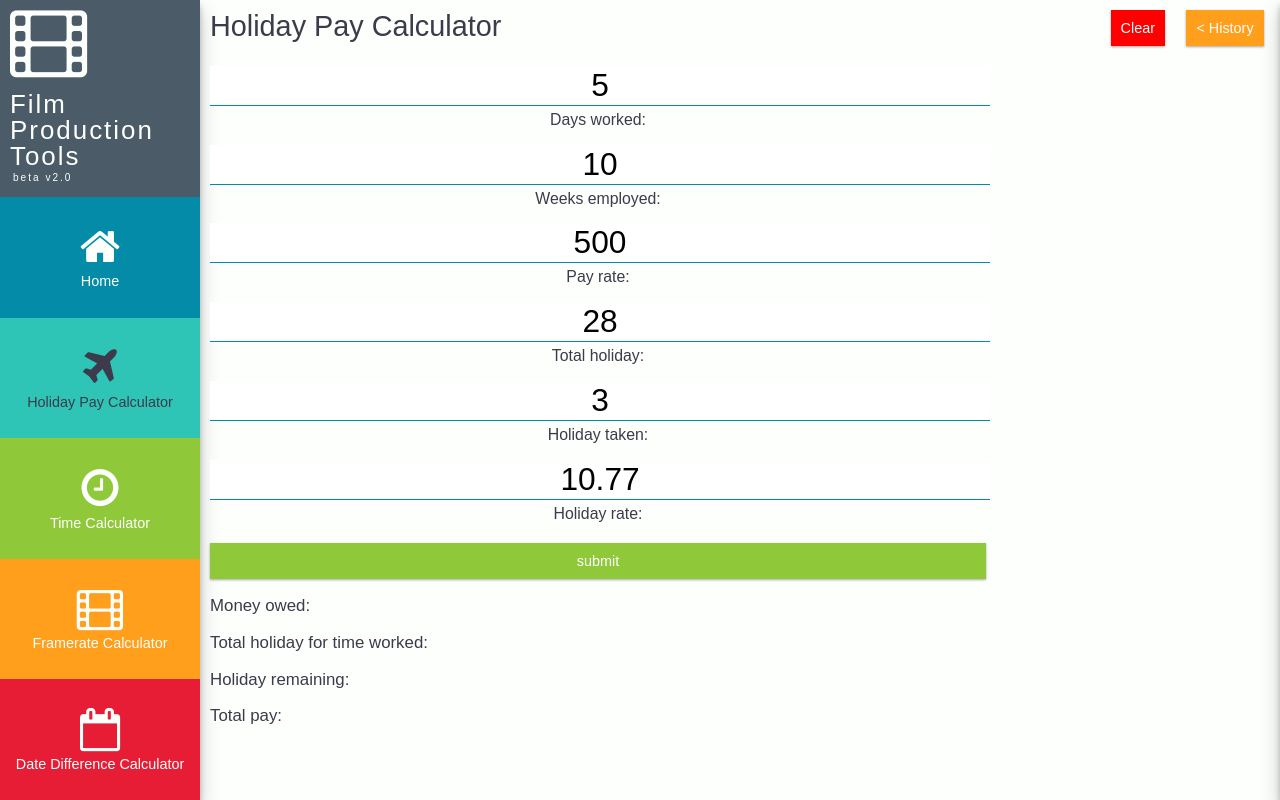
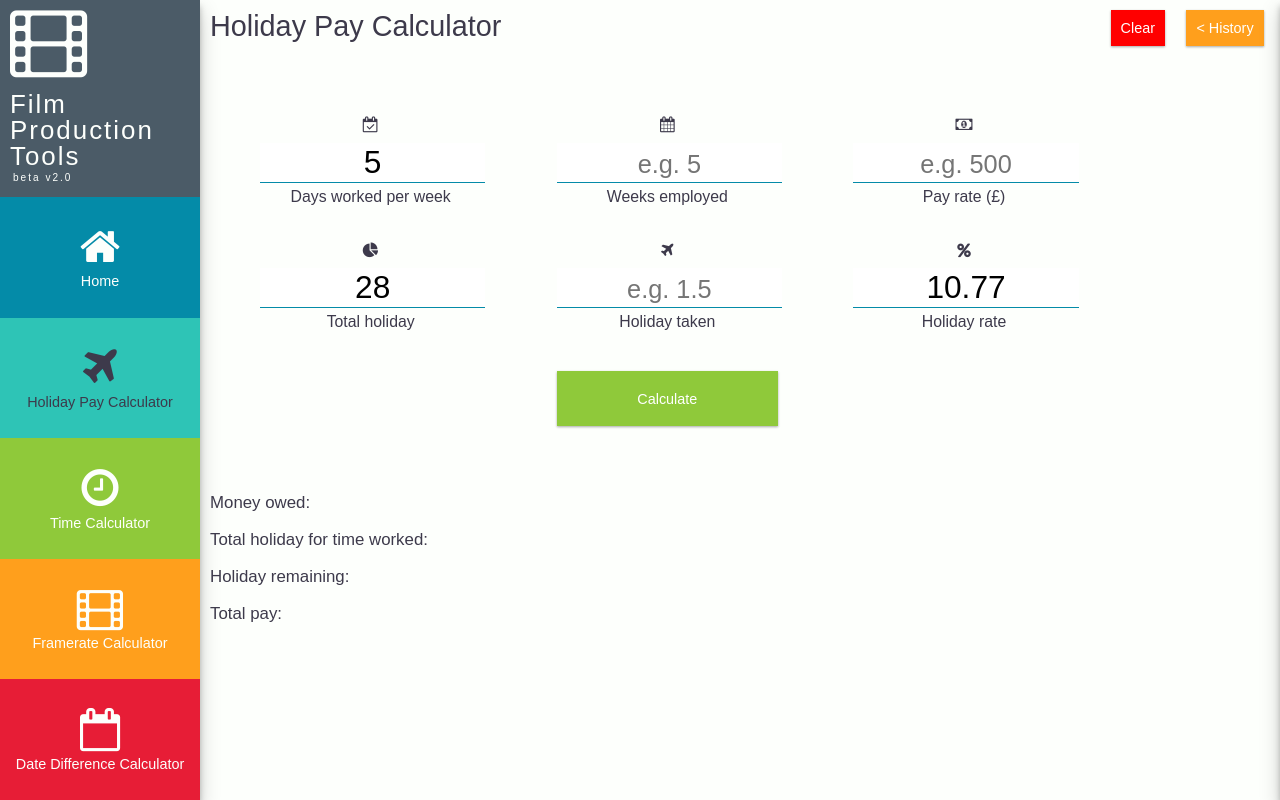
Before and after one commit to JodyDuke/film-production-tools, a React (Create React App) app: page /holiday_pay_calculator in a window 1280 px wide. Shown: the top 800 px of the page. Built offline with nearby package versions, Linux system fonts and the light colour scheme; what webfontloader would draw is missing.

Commit message:
removed placeholder values

```diff
--- a/src/components/scenes/holiday_calculator.js
+++ b/src/components/scenes/holiday_calculator.js
@@ -8,10 +8,10 @@ class HolidayPayCalculator extends Component {
         this.state = {
             name : 'Holiday pay calculator',
             daysWorked : 5,
-            weeksEmployed: 10,
-            payRate : 500,
+            weeksEmployed: '',
+            payRate : '',
             totalHol : 28,
-            holTaken : 3,
+            holTaken : '',
             rate : 10.77
 
         }
@@ -44,7 +44,10 @@ class HolidayPayCalculator extends Component {
             moneyOwed : undefined,
             holDaysOwed : undefined,
             holDaysRemaining : undefined,
-            totalPay : undefined
+            totalPay : undefined,
+            weeksEmployed : '',
+            payRate : '',
+            holTaken : ''
         })
     }
 
@@ -58,15 +61,15 @@ class HolidayPayCalculator extends Component {
                         <button onClick={this.clear}>Clear</button>
                     </div>
                 </div>
-                <div className="input">
+                <div className="holiday-input">
                     <form onSubmit={this.handleSubmit}>
-                        <FormItem className="form-element" type="number" name="daysWorked" text="Days worked:" value={this.state.daysWorked} onChange={this.handleChange.bind(this)} />
-                        <FormItem className="form-element" type="number" name="weeksEmployed" text="Weeks employed:" value={this.state.weeksEmployed} onChange={this.handleChange.bind(this)} />
-                        <FormItem className="form-element" type="number" name="payRate" text="Pay rate:" value={this.state.payRate} onChange={this.handleChange.bind(this)} />
-                        <FormItem className="form-element" type="number" name="totalHol" text="Total holiday:" value={this.state.totalHol} onChange={this.handleChange.bind(this)} />
-                        <FormItem className="form-element" type="number" name="holTaken" text="Holiday taken:" value={this.state.holTaken} onChange={this.handleChange.bind(this)} />
-                        <FormItem className="form-element" type="number" name="rate" text="Holiday rate:" value={this.state.rate} onChange={this.handleChange.bind(this)} />
-                        <input type="submit" value="submit" />
+                        <FormItem className="form-element" type="number" name="daysWorked" text="Days worked per week" faIcon="fa fa-calendar-check-o" value={this.state.daysWorked} onChange={this.handleChange.bind(this)} />
+                        <FormItem className="form-element" type="number" name="weeksEmployed" text="Weeks employed" faIcon="fa fa-calendar" placeHolder="e.g. 5" value={this.state.weeksEmployed} onChange={this.handleChange.bind(this)} />
+                        <FormItem className="form-element" type="number" name="payRate" text="Pay rate (£)" faIcon="fa fa-money" placeHolder="e.g. 500" value={this.state.payRate} onChange={this.handleChange.bind(this)} />
+                        <FormItem className="form-element" type="number" name="totalHol" text="Total holiday" faIcon="fa fa-pie-chart" value={this.state.totalHol} onChange={this.handleChange.bind(this)} />
+                        <FormItem className="form-element" type="number" name="holTaken" text="Holiday taken" faIcon="fa fa-plane" placeHolder="e.g. 1.5" value={this.state.holTaken} onChange={this.handleChange.bind(this)} />
+                        <FormItem className="form-element" type="number" name="rate" text="Holiday rate" faIcon="fa fa-percent" value={this.state.rate} onChange={this.handleChange.bind(this)} />
+                        <input type="submit" value="Calculate"/>
                     </form>
                 </div>
 
```
